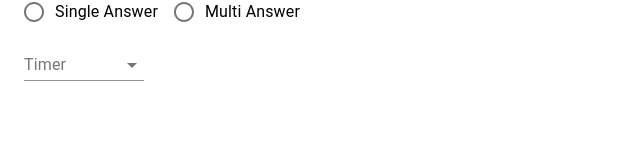
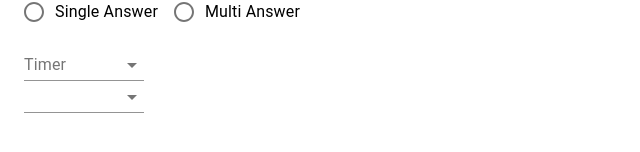
Before and after one commit to realblingy/BigBrain, a React (Create React App) app in the folder frontend/: page /edit/1 in a window 1280 px wide. Both pictures are taken after a click on the button "ADD A QUESTION". Shown: the part 216-368 px from the top of the page, without its empty margins (0-640 px from the left). Built offline with nearby package versions, Linux system fonts and the light colour scheme; no server answers.

Commit message:
Committing to merge

```diff
--- a/frontend/src/api.js
+++ b/frontend/src/api.js
@@ -41,3 +41,9 @@ export const getQuizzes = async (token) => {
   }
   throw new Error('Could not load quizzes.');
 };
+
+// export const deleteQuiz = async (token, id) => {
+//   const response = await fetch(`${port}/admin/quiz/`, {
+
+//   })
+// }
--- a/frontend/src/components/Edit/QuestionForm.jsx
+++ b/frontend/src/components/Edit/QuestionForm.jsx
@@ -36,6 +36,13 @@ function QuestionForm() {
           >
             <MenuItem value={10}>10</MenuItem>
           </Select>
+          <Select
+            inputProps={{
+              name: 'answersQty',
+            }}
+          >
+            <MenuItem value={2}>2</MenuItem>
+          </Select>
         </FormControl>
       </form>
     </div>
```
